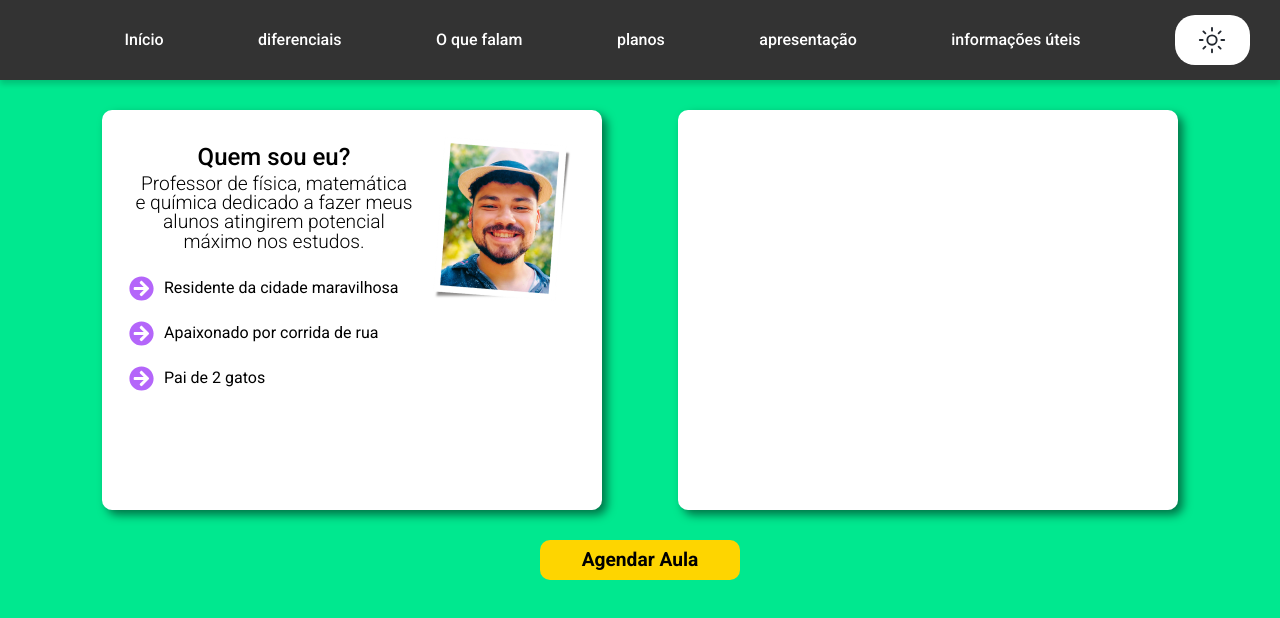
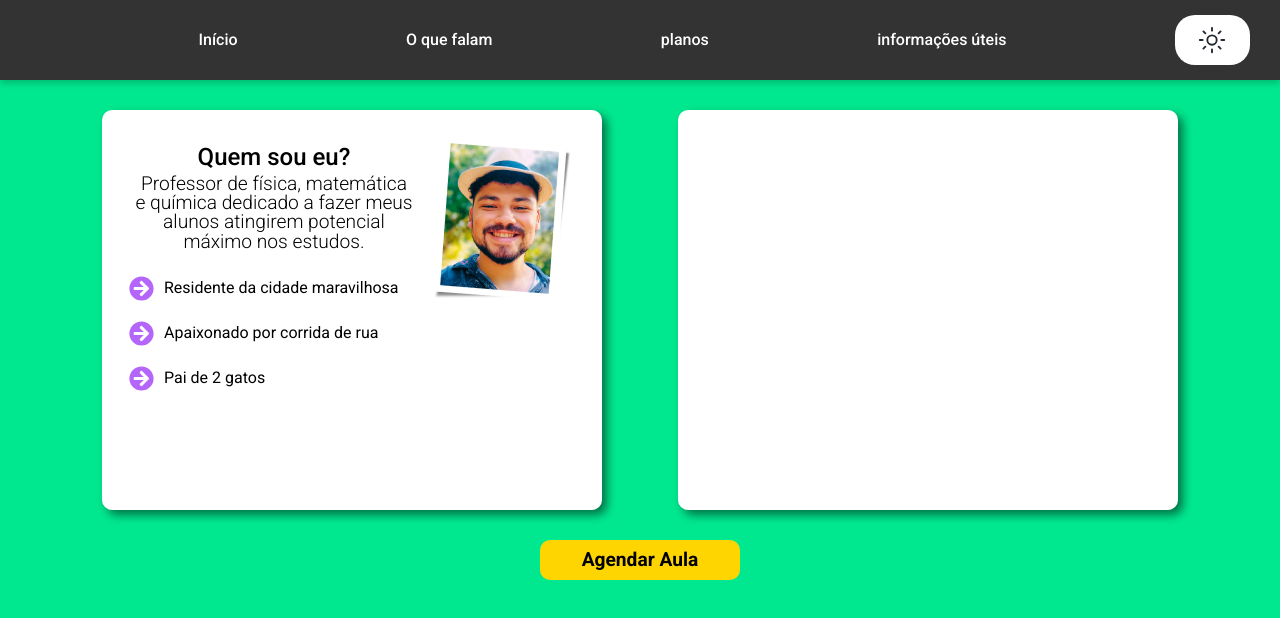
Before and after one commit to gleiMoura/cosmoEducationSite, a React (Vite) app: page / in a window 1280 px wide. Shown: the top 618 px of the page. Built offline with nearby package versions, Linux system fonts and the light colour scheme; the HTML template or start-up script is replaced by a standard one.

Commit message:
♻️ refactor: add new links to header

```diff
--- a/src/components/Header.tsx
+++ b/src/components/Header.tsx
@@ -18,13 +18,17 @@ const Header: FC<HeaderProps> = ({ changeMode, mode }) => {
                         ?.scrollIntoView({ behavior: "smooth" })
                 }}>Início</a>
                 <a onClick={() => {
-                    document.getElementById("differences")
+                    document.getElementById("recomendations")
                         ?.scrollIntoView({ behavior: "smooth" })
-                }}>diferenciais</a>
-                <a>O que falam</a>
-                <a>planos</a>
-                <a>apresentação</a>
-                <a>informações úteis</a>
+                }}>O que falam</a>
+                <a onClick={() => {
+                    document.getElementById("plans")
+                        ?.scrollIntoView({ behavior: "smooth" })
+                }}>planos</a>
+                <a onClick={() => {
+                    document.getElementById("informations")
+                        ?.scrollIntoView({ behavior: "smooth" })
+                }}>informações úteis</a>
             </div>
             <Mode mode={mode} onClick={() => {
                 changeMode()
@@ -48,6 +52,7 @@ const HeaderMain = styled.header`
     justify-content: space-between;
     align-items: center;
     background-color: ${theme.colors.black};
+    z-index: 111;
 
     .links {
         width: 100%;
```
